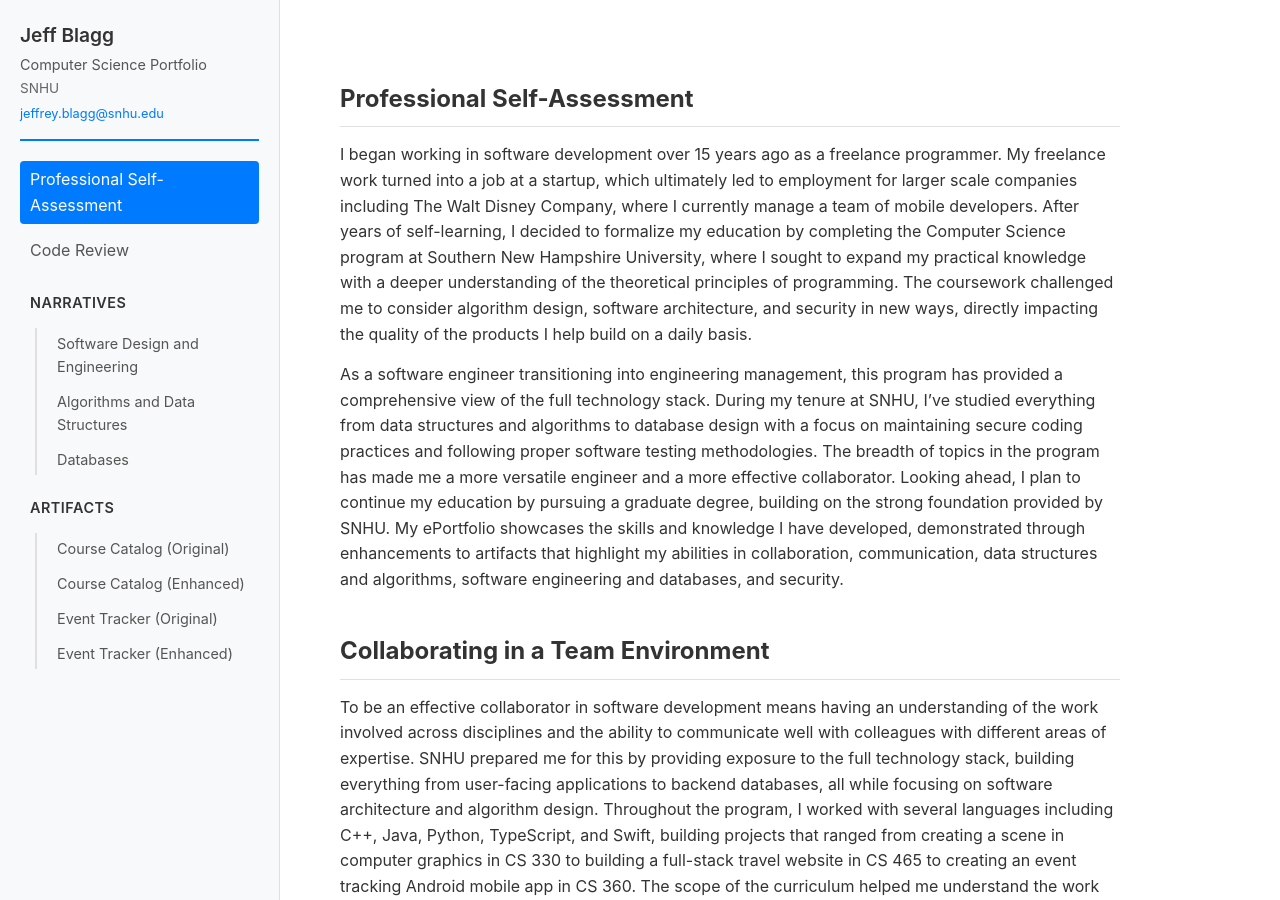
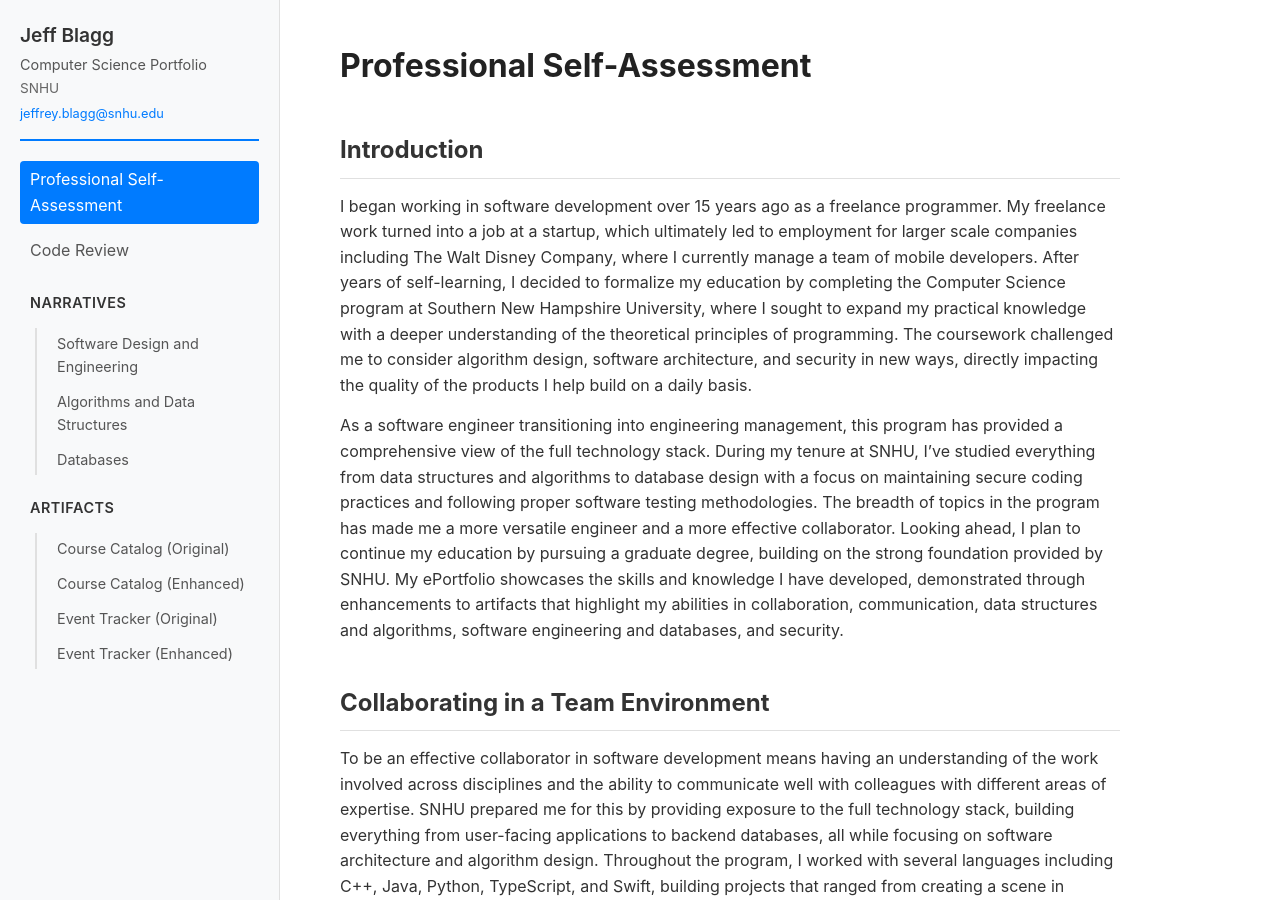
Before and after one commit to jab-snhu/jab-snhu.github.io, a Jekyll site: the page built from index.markdown, in a window 1280 px wide and 900 px high. Built offline with Jekyll 4.4.1, drawn with Linux system fonts in a browser that asks for light colours.

Commit message:
Final design weak.

```diff
--- a/index.markdown
+++ b/index.markdown
@@ -3,7 +3,9 @@ layout: default
 title: Professional Self-Assessment
 ---
 
-## Professional Self-Assessment
+# Professional Self-Assessment
+
+## Introduction
 
 I began working in software development over 15 years ago as a freelance programmer. My freelance work turned into a job at a startup, which ultimately led to employment for larger scale companies including The Walt Disney Company, where I currently manage a team of mobile developers. After years of self-learning, I decided to formalize my education by completing the Computer Science program at Southern New Hampshire University, where I sought to expand my practical knowledge with a deeper understanding of the theoretical principles of programming. The coursework challenged me to consider algorithm design, software architecture, and security in new ways, directly impacting the quality of the products I help build on a daily basis.
 
```
